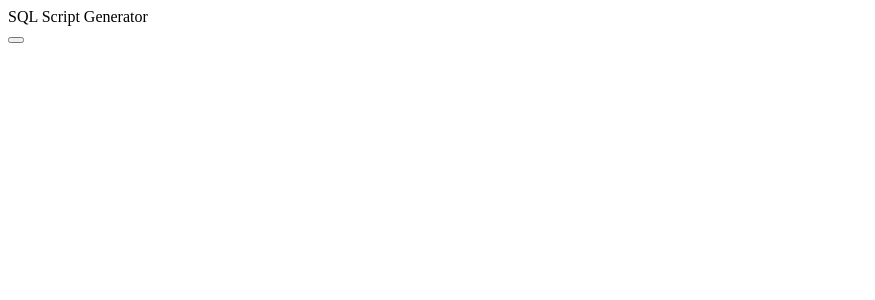
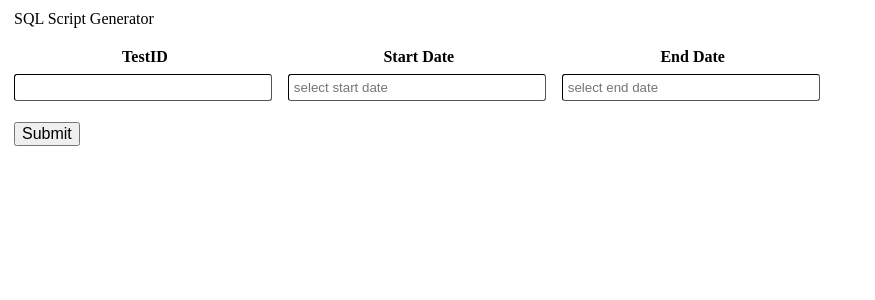
Before and after one commit to keenanthomson/scriptGenerator, a React app: page / in a window 1280 px wide. Shown: the top 300 px of the page, without its empty margins (0-875 px from the left). Built offline with nearby package versions, Linux system fonts and the light colour scheme; the HTML template or start-up script is replaced by a standard one.

Commit message:
Update styling, make progress onChange functions

```diff
--- /dev/null
+++ b/client/src/app.css
@@ -0,0 +1,34 @@
+.box {
+  width: 65%;
+}
+
+.header {
+  margin: 10px 0 20px 6px;
+}
+
+.entries {
+  display: grid;
+  grid-template-columns: repeat(3, 1fr);
+  grid-template-rows: 1fr 2fr;
+}
+
+.entry-input {
+  margin: 6px;
+  padding: 5px;
+  width: 90%;
+  border-radius: 3px;
+  border-color: black;
+  border-width: 1px;
+}
+
+.input-name {
+  padding: 0 5px;
+  margin-left: auto;
+  margin-right: auto;
+  font-weight: bold;
+}
+
+.submit {
+  font-size: 16px;
+  margin: 15px 0 0 6px;
+}
--- a/client/src/app.jsx
+++ b/client/src/app.jsx
@@ -1,11 +1,16 @@
 import React, {Component} from 'react';
-// import ReactDOM from 'react-dom';
+import axios from 'axios';
+import DatePicker from "react-datepicker";
+import './app.css';
+import "react-datepicker/dist/react-datepicker.css";
 
 export default class App extends Component {
   constructor(props) {
     super(props);
     this.state = {
-
+      testID: null,
+      startDate: null,
+      endDate: null,
     };
   };
 
@@ -14,17 +19,46 @@ export default class App extends Component {
   }
 
   renderFile() {
+    // let requestBody = renderBody();
+    let requestBody = {
+      testID: this.state.testID,
+      startDate: this.state.startDate,
+      endDate: this.state.endDate,
+    }
+    axios
+    .post(`http://localhost:3001/api/renderfile`, requestBody)
+    .then(response => {
+      console.log(`Server Response: ${response.data}`);
+    });
+  };
+
+  handleTestIDChange(e) {
+    this.setState({testID: e.target.value});
+  };
+
+  handleStartDateChange(e) {
+    console.log(e);
+    //NEXT get ^^ into preferred format for SQL -> '2019-10-21'
+  }
+
+  handleEndDateChange(e) {
 
   }
 
   render() {
     return(
-      <div>
-        <div>SQL Script Generator</div>
-        <button onClick={() => this.renderFile}></button>
+      <div className="box">
+        <div className="header">SQL Script Generator</div>
+        <div className="entries">
+          <div className="input-name"><span>TestID</span></div>
+          <div className="input-name"><span>Start Date</span></div>
+          <div className="input-name"><span>End Date</span></div>
+          <input className="entry-input" name="testID" onChange={this.handleTestIDChange}></input>
+          <DatePicker dateFormat="yyyy-mm-dd" placeholderText="select start date" className="entry-input" name="startDate" selected={this.state.startDate} onChange={this.handleStartDateChange}/>
+          <DatePicker dateFormat="yyyy-mm-dd" placeholderText="select end date" className="entry-input" name="endDate" selected={this.state.endDate} onChange={this.handleEndDateChange}/>
+        </div>
+        <input className="submit" type="submit" onClick={() => this.renderFile()}></input>
       </div>
     )
   };
 };
-
-// ReactDOM.render(<App/>, document.getElementById('app'));
--- a/package.json
+++ b/package.json
@@ -10,16 +10,21 @@
   "author": "Keenan Thomson",
   "license": "ISC",
   "dependencies": {
+    "axios": "^0.19.0",
     "express": "^4.17.1",
+    "fs": "0.0.1-security",
     "nodemon": "^1.19.4",
     "react": "^16.10.2",
+    "react-datepicker": "^2.9.6",
     "react-dom": "^16.10.2"
   },
   "devDependencies": {
     "@babel/core": "^7.6.4",
     "@babel/preset-react": "^7.6.3",
     "babel-loader": "^8.0.6",
+    "css-loader": "^3.2.0",
     "path": "^0.12.7",
+    "style-loader": "^1.0.0",
     "webpack": "^4.41.2",
     "webpack-cli": "^3.3.9"
   }
--- a/webpack.config.js
+++ b/webpack.config.js
@@ -23,6 +23,10 @@ module.exports = {
         }
       ]
       },
+      {
+        test:/\.css$/,
+        use: ['style-loader', 'css-loader']
+      }
     ]
   }
 }
```
Also changed, not shown: 3 other files (tests, documents, lock files or other folders).
